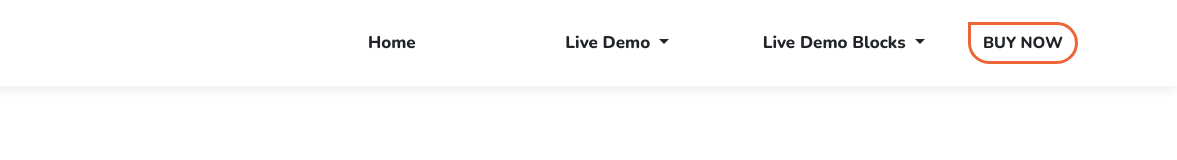
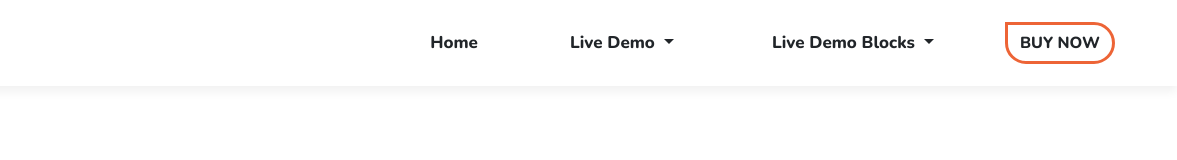
Before and after one commit to raulnu/pets_page, a plain HTML site: page index.html in a window 1280 px wide. Shown: the full height of the page, 103-1280 px from the left. Drawn offline with nearby package versions, Linux system fonts and the light colour scheme.

Commit message:
Añadido button a la lista de navegación

```diff
--- a/index.html
+++ b/index.html
@@ -20,14 +20,14 @@
     <!-- HEADER -->
 
     <header class="cabecera navbar row">
-      <div class="navbar-brand col-2 col-md-2 col-lg-4 ml-2">
+      <div class="navbar-brand col-1 col-md-2 col-lg-4 ml-2">
         <img class="logo-header" src="img/logo2.png" alt="Huella de perro naranja" title="Pet Activities" height="60">
       </div>
 
       <nav class="navegador col">
         <ul class="lista-navegacion list-unstyled row align-items-center">
-          <li class="nav-item col-4"><a class="link-navegacion" href="home">Home</a></li>
-          <li class="nav-item col-4">
+          <li class="nav-item col-3 text-center"><a class="link-navegacion" href="home">Home</a></li>
+          <li class="nav-item col-3">
             <a class="link-navegacion dropdown-toggle" href="#" data-toggle="dropdown">
               Live Demo
             </a>
@@ -38,7 +38,7 @@
               <a class="dropdown-item" href="pets-training"><span class="elemento-drop">Pets Training School</span></a>
             </div>
           </li>
-          <li class="nav-item col-4">
+          <li class="nav-item col-3">
             <a class="link-navegacion dropdown-toggle" href="#" data-toggle="dropdown">
               Live Demo Blocks
             </a>
@@ -50,11 +50,11 @@
                   School</span></a>
             </div>
           </li>
+          <li class="nav-item col-3 text-center">
+            <button class="buy-now btn" type="button">BUY NOW</button>
+          </li>
         </ul>
       </nav>
-      <div class="contenedor-buynow col-1 col-md-2 ml-2">
-        <button class="buy-now btn" type="button">BUY NOW</button>
-      </div>
     </header>
 
     <!-- MAIN -->
```
